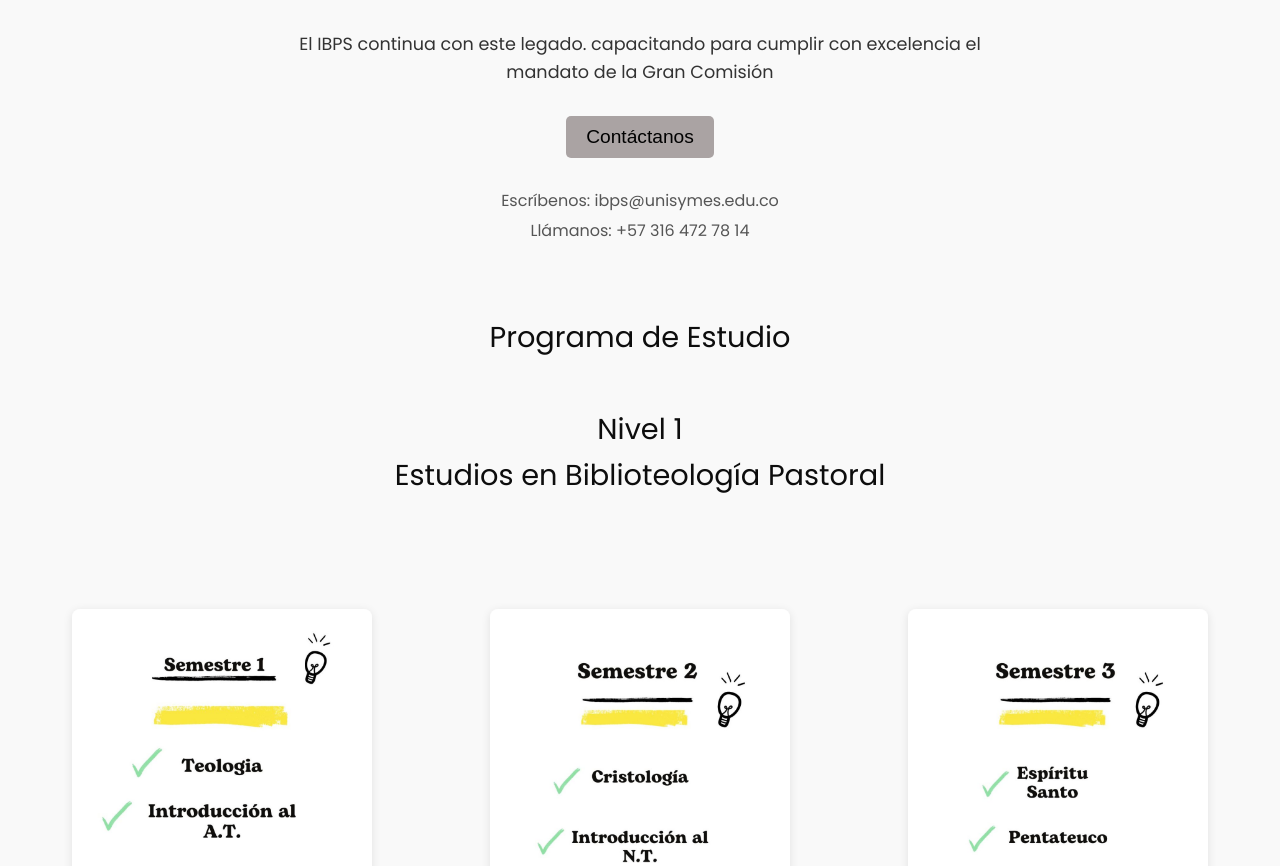
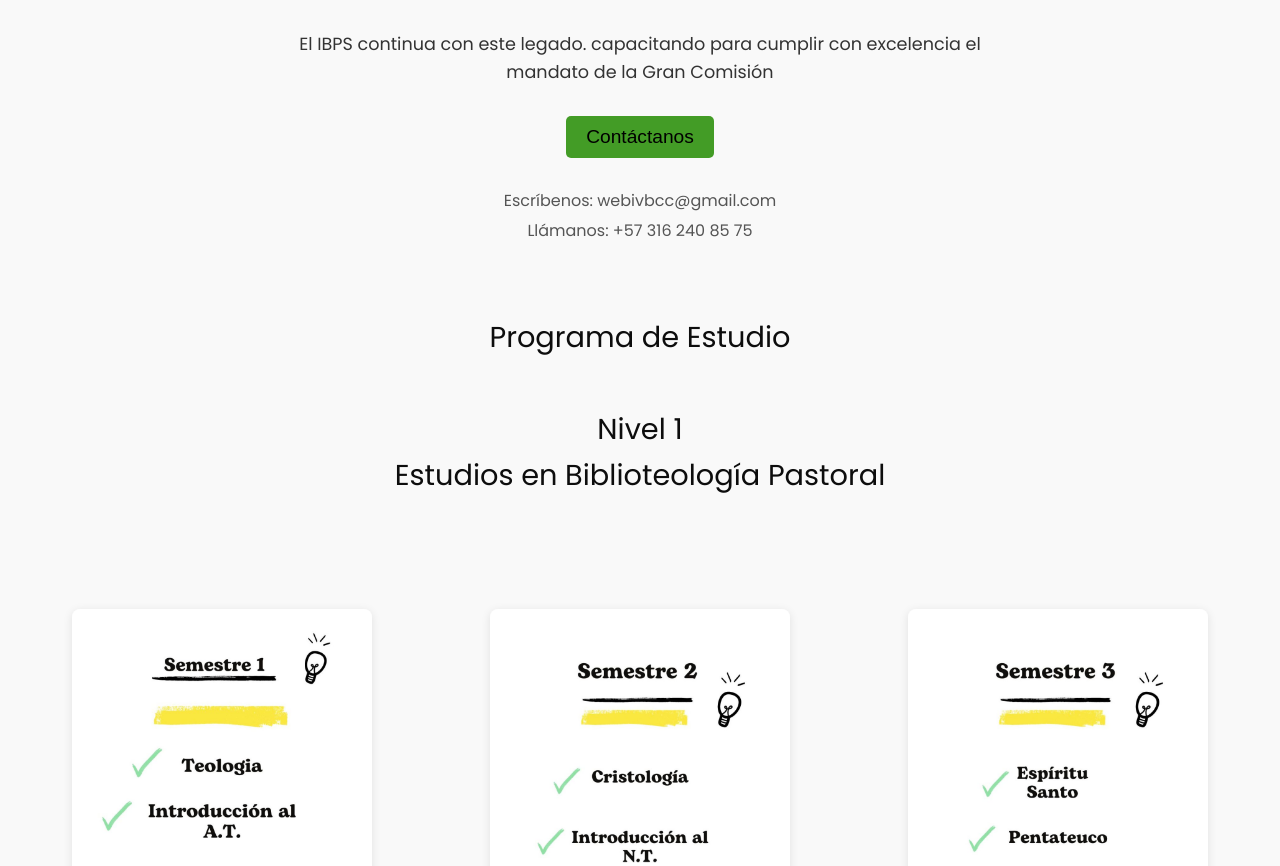
Before and after one commit to IVBCC/ivbccfront, a React (Create React App) app: page /formacion/ibps in a window 1280 px wide. Shown: the part 1227-2093 px from the top of the page. Built offline with nearby package versions, Linux system fonts and the light colour scheme; the HTML template or start-up script is replaced by a standard one.

Commit message:
info ibps contacto

```diff
--- a/src/componentes/formacion/ibps.js
+++ b/src/componentes/formacion/ibps.js
@@ -63,7 +63,7 @@ const IBPS = () => {
       {/* Otro texto */}
       <section className="ibps-more-text">
         <p>
-          El Instituto Bíblico Patricio Symes IBPS es una institución sin ánimo de lucro que desarrolla su actividad con el auspicio de la Iglesia Cruzada Cristiana. Lleva el nombre de uno de los pioneros de la evangelización en Colombia, el misionero australiano Patricio Symes, que arribó a nuestro país en 1933. El es un ejemplo desafiante para la fe cristiana. en pro de la evangelización y el crecimiento integral de los pastores y líderes.
+          El Instituto Bíblico Patricio Symes IBPS es una institución sin ánimo de lucro que desarrolla su actividad con el auspicio de la Iglesia Cruzada Cristiana. Lleva el nombre de uno de los pioneros de la evangelización en Colombia, el misionero australiano Patricio Symes, que arribó a nuestro país en 1933. El es un ejemplo desafiante para la fe cristiana en pro de la evangelización y el crecimiento integral de los pastores y líderes.
         </p>
         <br></br>
         <p>El IBPS continua con este legado.
@@ -73,16 +73,16 @@ const IBPS = () => {
       {/* Botón de contáctanos */}
       <section className="ibps-contact-button-section">
         <button className="ibps-contact-button">
-          <a href="https://wa.me/+573164727814" target="" rel="noopener noreferrer">Contáctanos</a>
+          <a href="https://wa.me/+573162408575" target="blank" rel="noopener noreferrer">Contáctanos</a>
         </button>
       </section>
 
       {/* Correo y Teléfono */}
       <section className="ibps-contact-info">
         <p className="ibps-email">Escríbenos:
-          ibps@unisymes.edu.co</p>
+        webivbcc@gmail.com</p>
         <p className="ibps-phone">Llámanos:
-          +57 316 472 78 14</p>
+          +57 316 240 85 75</p>
       </section>
 
       <section className="programa-estudio-text">
--- a/src/componentes/styles.css
+++ b/src/componentes/styles.css
@@ -950,7 +950,7 @@ p {
 .ibps-contact-button {
   padding: 10px 20px;
   font-size: 1.2rem;
-  background-color: #aaa3a3;
+  background-color: #439c26;
   border: none;
   border-radius: 5px;
   cursor: pointer;
@@ -962,7 +962,7 @@ p {
 }
 
 .ibps-contact-button:hover {
-  background-color: #c5c0c0;
+  background-color: #77b92f;
 }
 
 .button-cefi-ibps {
```
